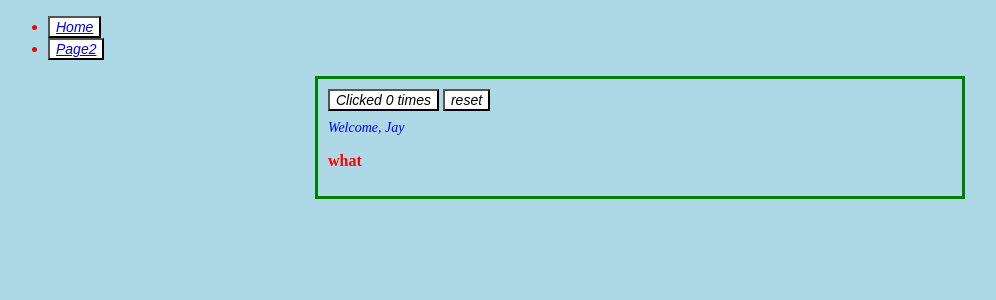
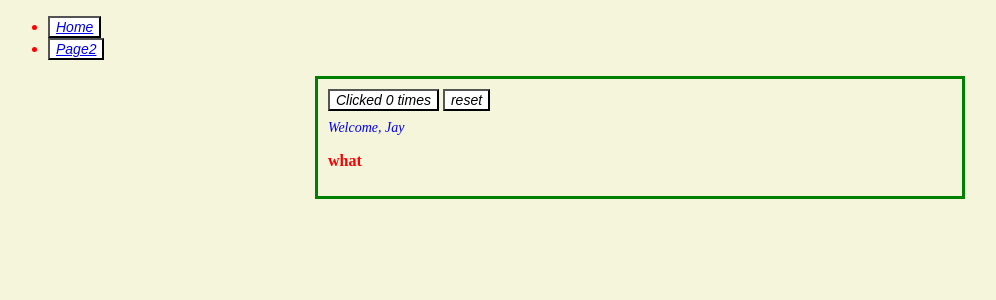
Before and after one commit to JayleiAlderson-Muir/myWebsite, a SvelteKit app: page / in a window 1280 px wide. Shown: the top 300 px of the page, without its empty margins (0-996 px from the left). Built offline with nearby package versions, Linux system fonts and the light colour scheme.

Commit message:
bugfix : remove error causing code page2

```diff
--- a/src/routes/+page.svelte
+++ b/src/routes/+page.svelte
@@ -13,8 +13,6 @@
     count = 0;
   }
 </script>
-
-<!-- CSS Styling -->
 
 <head />
 <!-- HTML -->
--- a/src/style.css
+++ b/src/style.css
@@ -30,5 +30,5 @@ div h1 {
     padding: 10px;
 }
 body {
-    background-color: lightblue;
+    background-color: beige;
 }
--- a/svelte.config.js
+++ b/svelte.config.js
@@ -1,5 +1,5 @@
-//import adapter from '@sveltejs/adapter-auto';
-import adapter from '@sveltejs/adapter-node';
+import adapter from '@sveltejs/adapter-auto';
+//import adapter from '@sveltejs/adapter-node';
 
 /** @type {import('@sveltejs/kit').Config} */
 const config = {
```
Also changed, not shown: src/routes/page2/+page.svelte (+4 -3 lines).
